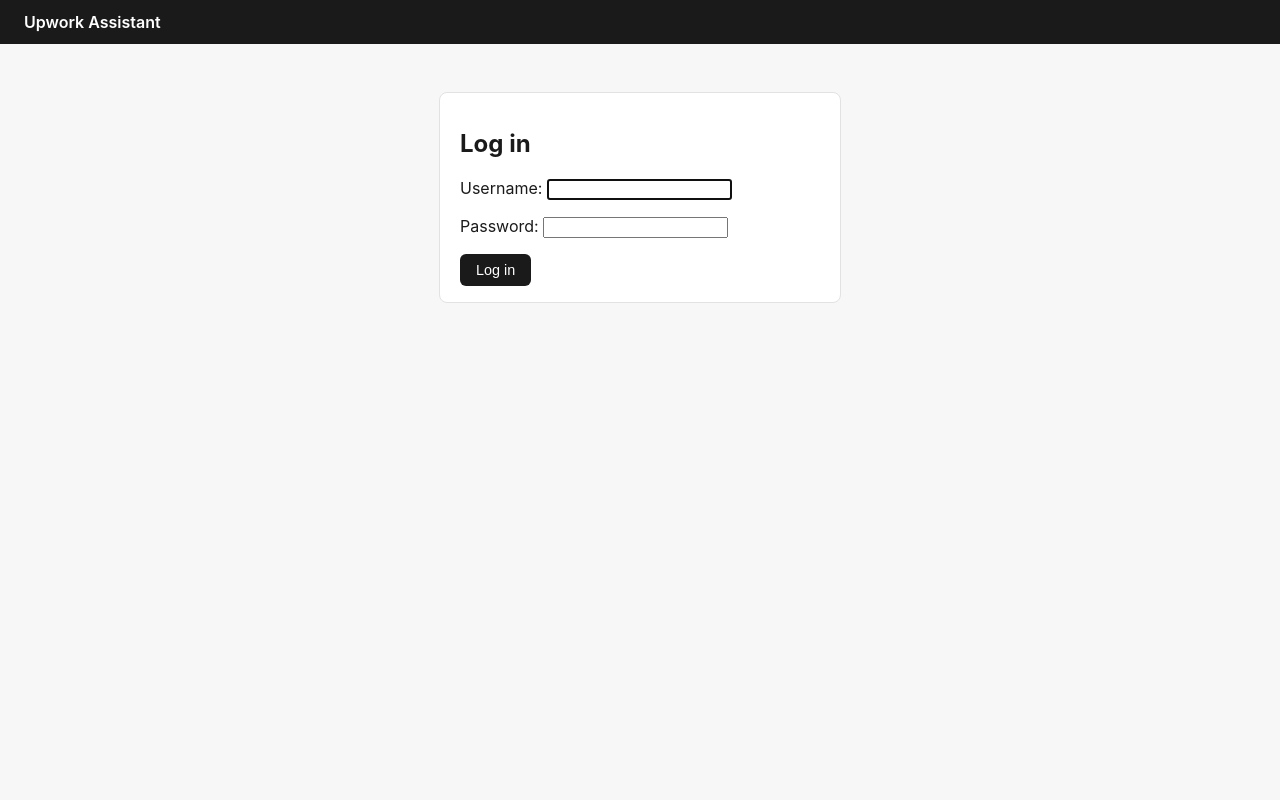
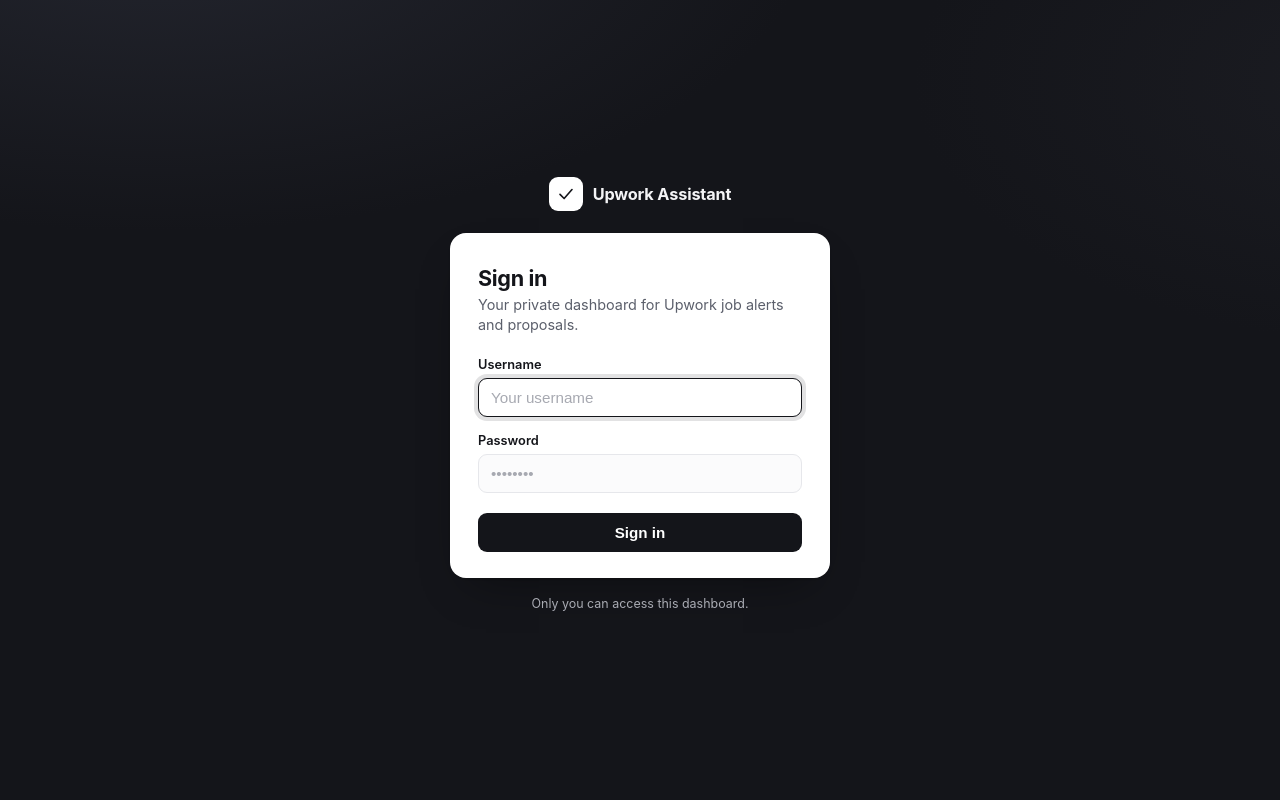
Before and after one commit to thoufeeq87/Upwork-Assistant-, a Django app: page /login/ in a window 1280 px wide. Run offline with Django 5.2, Linux system fonts and the light colour scheme; some libraries are stand-ins or nearby versions.

Commit message:
Redesign login page with a professional standalone layout
Replaced the plain {{ form.as_p }} form (reusing the dashboard shell)
with a dedicated centered card design: dark gradient background,
brand mark, styled inputs with focus states, and a proper error
banner for invalid credentials instead of Django's default unstyled
field errors.

Also fixed a latent bug while rewriting the form by hand: the old
template never rendered a hidden "next" field, so being redirected to
login from a specific page (e.g. a job detail URL) would silently
drop that destination and always land on the dashboard after signing
in instead. Verified via Django test client: next now round-trips
correctly through login.

```diff
--- a/templates/registration/login.html
+++ b/templates/registration/login.html
@@ -1,12 +1,189 @@
-{% extends "base.html" %}
-{% block title %}Log in — Upwork Assistant{% endblock %}
-{% block content %}
-<div class="card" style="max-width: 360px; margin: 3rem auto;">
-  <h2>Log in</h2>
-  <form method="post">
-    {% csrf_token %}
-    {{ form.as_p }}
-    <button type="submit">Log in</button>
-  </form>
-</div>
-{% endblock %}
+<!DOCTYPE html>
+<html lang="en">
+<head>
+  <meta charset="utf-8">
+  <meta name="viewport" content="width=device-width, initial-scale=1">
+  <title>Log in — Upwork Assistant</title>
+  <style>
+    :root {
+      --ink: #14151a;
+      --ink-soft: #5b5f6b;
+      --paper: #ffffff;
+      --line: #e6e7eb;
+      --accent: #14151a;
+      --accent-ring: rgba(20, 21, 26, 0.12);
+      --danger: #b3261e;
+      --danger-bg: #fdecea;
+    }
+    * { box-sizing: border-box; }
+    html, body {
+      height: 100%;
+      margin: 0;
+    }
+    body {
+      font-family: -apple-system, BlinkMacSystemFont, "Segoe UI", Roboto, Helvetica, Arial, sans-serif;
+      background:
+        radial-gradient(1100px 520px at 12% -10%, #23252e 0%, transparent 60%),
+        radial-gradient(900px 480px at 110% 10%, #1b1c22 0%, transparent 55%),
+        var(--ink);
+      display: flex;
+      align-items: center;
+      justify-content: center;
+      padding: 24px;
+      color: var(--ink);
+    }
+    .auth-shell {
+      width: 100%;
+      max-width: 380px;
+    }
+    .brand {
+      display: flex;
+      align-items: center;
+      gap: 10px;
+      margin-bottom: 22px;
+      justify-content: center;
+    }
+    .brand-mark {
+      width: 34px;
+      height: 34px;
+      border-radius: 9px;
+      background: #ffffff;
+      display: flex;
+      align-items: center;
+      justify-content: center;
+      flex: none;
+    }
+    .brand-mark svg { width: 18px; height: 18px; }
+    .brand-name {
+      color: #f4f4f6;
+      font-weight: 650;
+      font-size: 1.02rem;
+      letter-spacing: -0.01em;
+    }
+    .card {
+      background: var(--paper);
+      border-radius: 16px;
+      padding: 32px 28px 26px;
+      box-shadow:
+        0 1px 2px rgba(0, 0, 0, 0.08),
+        0 20px 45px -20px rgba(0, 0, 0, 0.45);
+    }
+    .card h1 {
+      margin: 0 0 4px;
+      font-size: 1.35rem;
+      font-weight: 650;
+      letter-spacing: -0.015em;
+    }
+    .card p.subtitle {
+      margin: 0 0 22px;
+      color: var(--ink-soft);
+      font-size: 0.9rem;
+      line-height: 1.4;
+    }
+    .field { margin-bottom: 16px; }
+    .field label {
+      display: block;
+      font-size: 0.8rem;
+      font-weight: 600;
+      margin-bottom: 6px;
+      color: var(--ink);
+    }
+    .field input {
+      width: 100%;
+      padding: 10px 12px;
+      font-size: 0.95rem;
+      border: 1px solid var(--line);
+      border-radius: 9px;
+      background: #fbfbfc;
+      color: var(--ink);
+      transition: border-color 120ms ease, box-shadow 120ms ease, background 120ms ease;
+    }
+    .field input::placeholder { color: #a7a9b1; }
+    .field input:focus {
+      outline: none;
+      border-color: var(--accent);
+      background: #fff;
+      box-shadow: 0 0 0 4px var(--accent-ring);
+    }
+    .field-error {
+      margin-top: 6px;
+      font-size: 0.8rem;
+      color: var(--danger);
+    }
+    .form-error {
+      background: var(--danger-bg);
+      color: var(--danger);
+      border-radius: 9px;
+      padding: 10px 12px;
+      font-size: 0.85rem;
+      margin-bottom: 18px;
+      line-height: 1.4;
+    }
+    button.submit {
+      width: 100%;
+      padding: 11px 16px;
+      background: var(--accent);
+      color: #fff;
+      border: none;
+      border-radius: 9px;
+      font-size: 0.95rem;
+      font-weight: 600;
+      cursor: pointer;
+      margin-top: 4px;
+      transition: opacity 120ms ease, transform 80ms ease;
+    }
+    button.submit:hover { opacity: 0.92; }
+    button.submit:active { transform: translateY(1px); }
+    .foot-note {
+      text-align: center;
+      color: #a9abb3;
+      font-size: 0.78rem;
+      margin-top: 18px;
+    }
+  </style>
+</head>
+<body>
+  <div class="auth-shell">
+    <div class="brand">
+      <span class="brand-mark">
+        <svg viewBox="0 0 24 24" fill="none" xmlns="http://www.w3.org/2000/svg">
+          <path d="M4 12.5L9.5 18L20 6" stroke="#14151a" stroke-width="2.2" stroke-linecap="round" stroke-linejoin="round"/>
+        </svg>
+      </span>
+      <span class="brand-name">Upwork Assistant</span>
+    </div>
+
+    <div class="card">
+      <h1>Sign in</h1>
+      <p class="subtitle">Your private dashboard for Upwork job alerts and proposals.</p>
+
+      {% if form.non_field_errors %}
+        <div class="form-error">
+          {% for error in form.non_field_errors %}{{ error }}{% endfor %}
+        </div>
+      {% endif %}
+
+      <form method="post">
+        {% csrf_token %}
+        <div class="field">
+          <label for="id_username">Username</label>
+          <input type="text" name="username" id="id_username" placeholder="Your username"
+                 autocomplete="username" autofocus required
+                 value="{{ form.username.value|default_if_none:'' }}">
+          {% for error in form.username.errors %}<div class="field-error">{{ error }}</div>{% endfor %}
+        </div>
+        <div class="field">
+          <label for="id_password">Password</label>
+          <input type="password" name="password" id="id_password" placeholder="••••••••"
+                 autocomplete="current-password" required>
+          {% for error in form.password.errors %}<div class="field-error">{{ error }}</div>{% endfor %}
+        </div>
+        {% if next %}<input type="hidden" name="next" value="{{ next }}">{% endif %}
+        <button type="submit" class="submit">Sign in</button>
+      </form>
+    </div>
+
+    <p class="foot-note">Only you can access this dashboard.</p>
+  </div>
+</body>
+</html>
```
